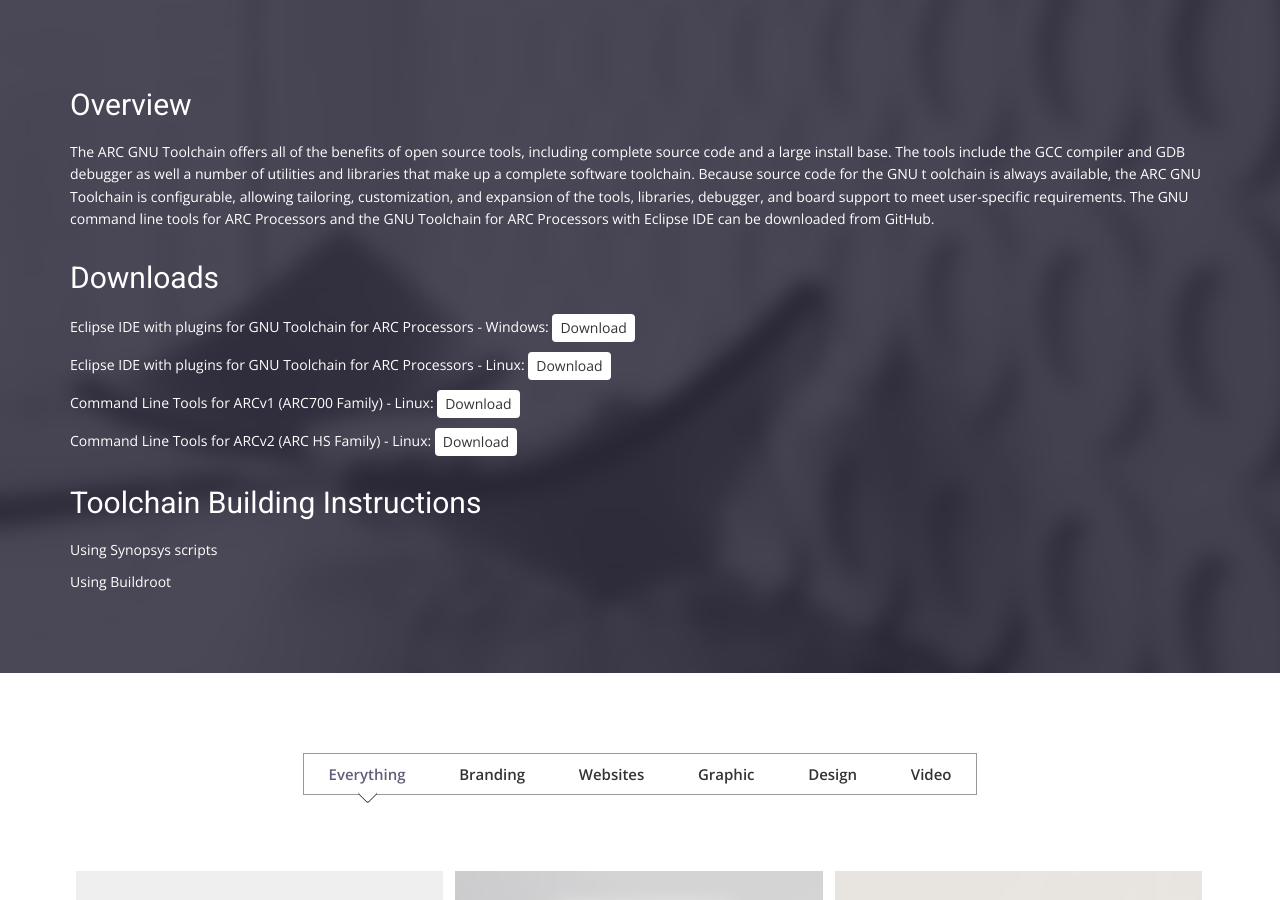
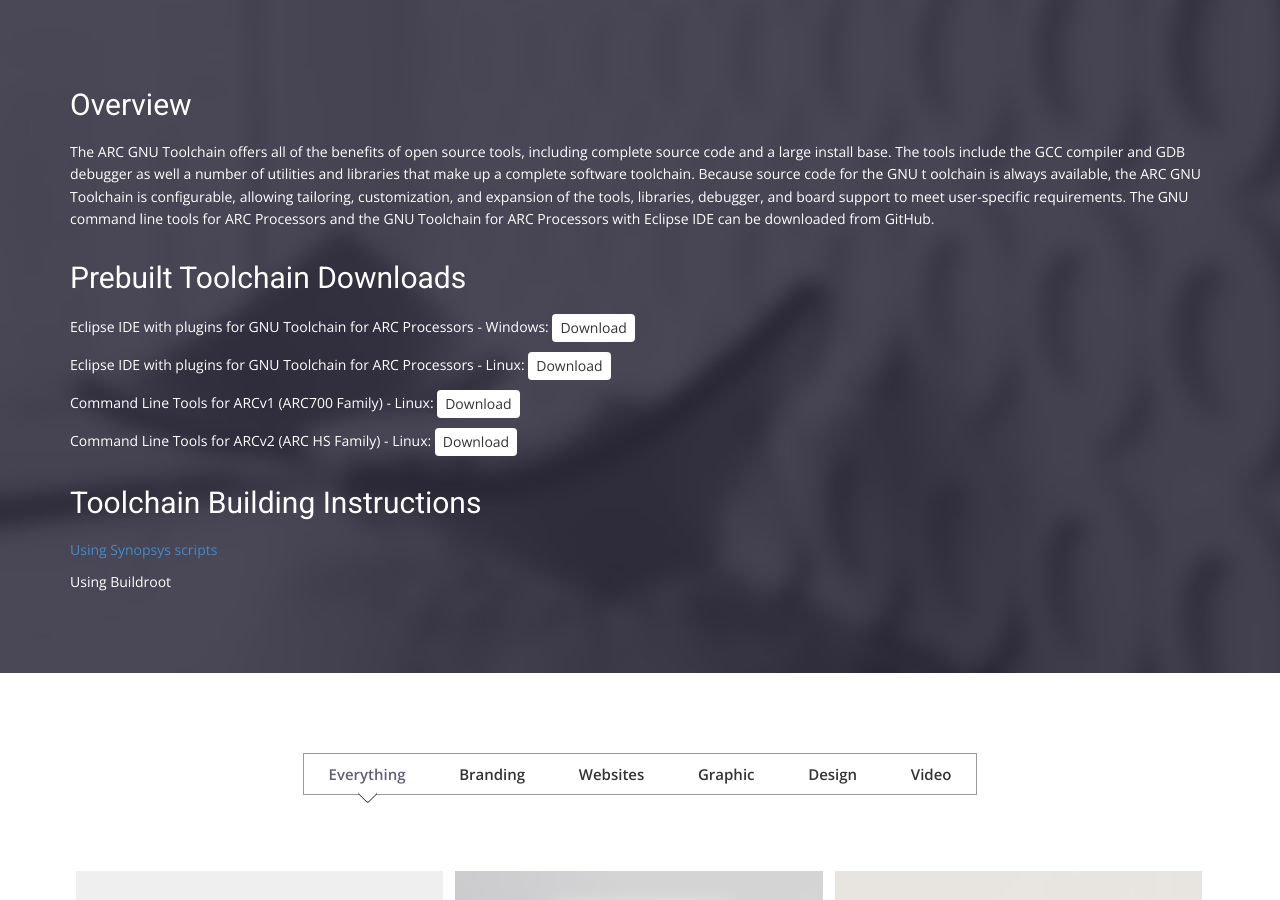
Before and after one commit to fbedard/crabme, a Jekyll site: the page built from tools.html, in a window 1280 px wide and 900 px high, scrolled down 473 px. Built offline with Jekyll 4.4.1, drawn with Linux system fonts in a browser that asks for light colours; nearby versions of some CDN libraries; some web fonts are replaced.

Commit message:
toolchain building instructions

```diff
--- a/tools.html
+++ b/tools.html
@@ -38,13 +38,13 @@
 
             The GNU command line tools for ARC Processors and the GNU Toolchain for ARC Processors with Eclipse IDE
             can be downloaded from GitHub.</p>
-          <h2>Downloads</h2>
+          <h2>Prebuilt Toolchain Downloads</h2>
           <p>Eclipse IDE with plugins for GNU Toolchain for ARC Processors - Windows: <a class="btn btn-default btn-call-to-action2" href="https://github.com/foss-for-synopsys-dwc-arc-processors/toolchain/releases/download/arc-2016.09-release/arc_gnu_2016.09_ide_win_install.exe" >Download</a></p>
           <p>Eclipse IDE with plugins for GNU Toolchain for ARC Processors - Linux:   <a class="btn btn-default btn-call-to-action2" href="hhttps://github.com/foss-for-synopsys-dwc-arc-processors/toolchain/releases/download/arc-2016.09-release/arc_gnu_2016.09_ide_linux_install.tar.gz">Download</a></p>
           <p>Command Line Tools for ARCv1 (ARC700 Family) - Linux: <a class="btn btn-default btn-call-to-action2" href="https://github.com/foss-for-synopsys-dwc-arc-processors/toolchain/releases/download/arc-2016.09-rc2/arc_gnu_2016.09-rc2_ide_linux_install.tar.gz">Download</a></p>
           <p>Command Line Tools for ARCv2 (ARC HS Family) - Linux: <a class="btn btn-default btn-call-to-action2" href="https://github.com/foss-for-synopsys-dwc-arc-processors/toolchain/releases/download/arc-2016.09-rc2/arc_gnu_2016.09-rc2_ide_linux_install.tar.gz">Download</a></p>
           <h2>Toolchain Building Instructions</h2>
-          <p>Using Synopsys scripts<p>
+          <p><a href="https://github.com/foss-for-synopsys-dwc-arc-processors/toolchain/blob/arc-releases/README.md">Using Synopsys scripts</a><p>
           <p>Using Buildroot</p>
         </div>
       </div>
```
